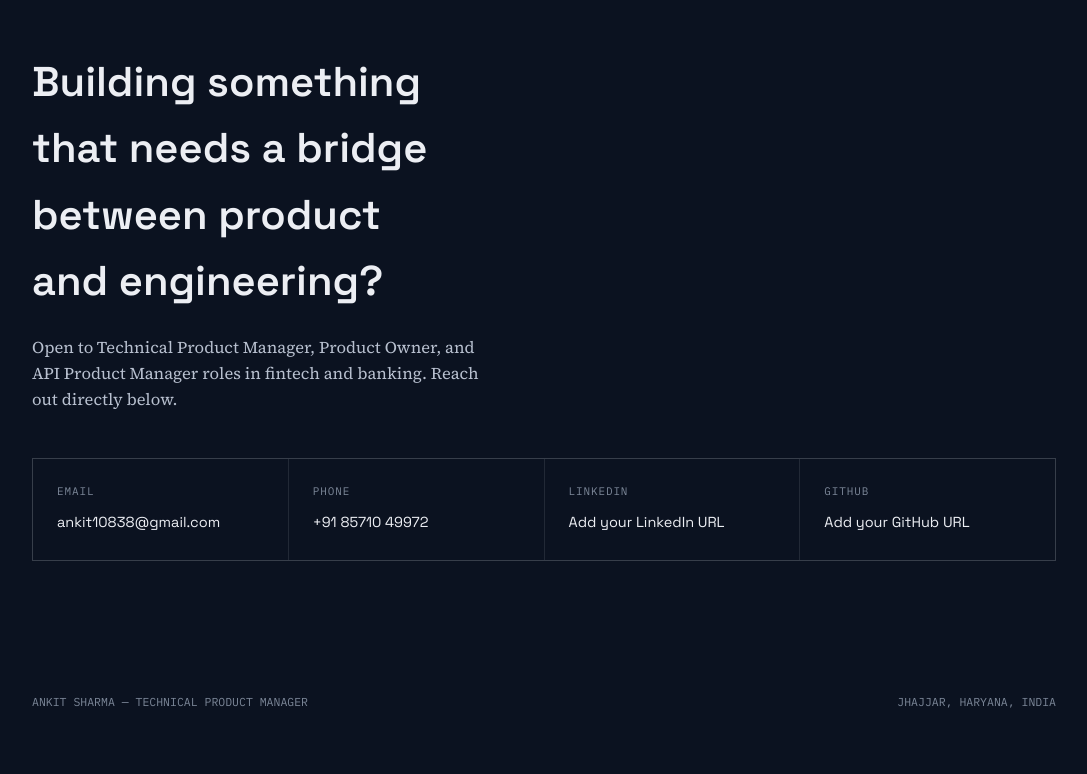
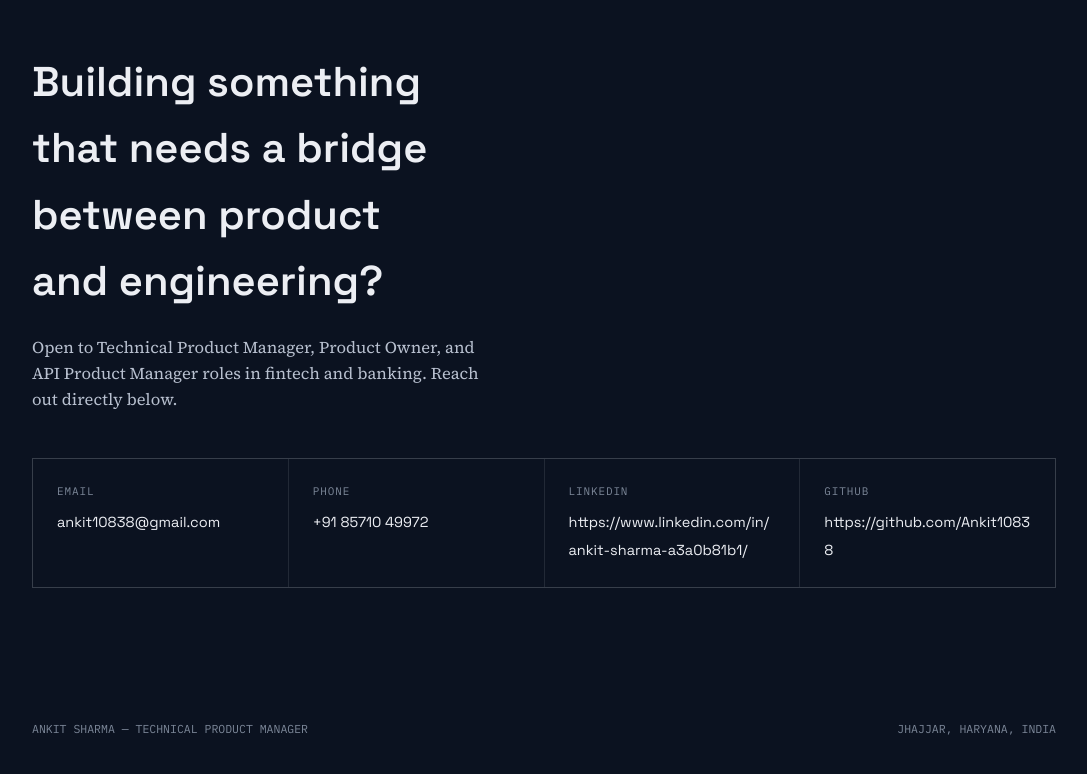
Before and after one commit to Ankit10838/portfolio, a plain HTML site: page index.html in a window 1280 px wide. Shown: the part 5419-6193 px from the top of the page, without its empty margins (96-1183 px from the left). Before the commit the page ends 6166 px from the top, so only its background shows below. Drawn offline with Linux system fonts and the light colour scheme.

Commit message:
Add files via upload

```diff
--- a/index.html
+++ b/index.html
@@ -464,11 +464,11 @@
         </a>
         <a class="contact-item" href="#" target="_blank" rel="noopener">
           <span class="label">LinkedIn</span>
-          <span class="value">Add your LinkedIn URL</span>
+          <span class="value">https://www.linkedin.com/in/ankit-sharma-a3a0b81b1/</span>
         </a>
         <a class="contact-item" href="#" target="_blank" rel="noopener">
           <span class="label">GitHub</span>
-          <span class="value">Add your GitHub URL</span>
+          <span class="value">https://github.com/Ankit10838</span>
         </a>
       </div>
     </div>
```
